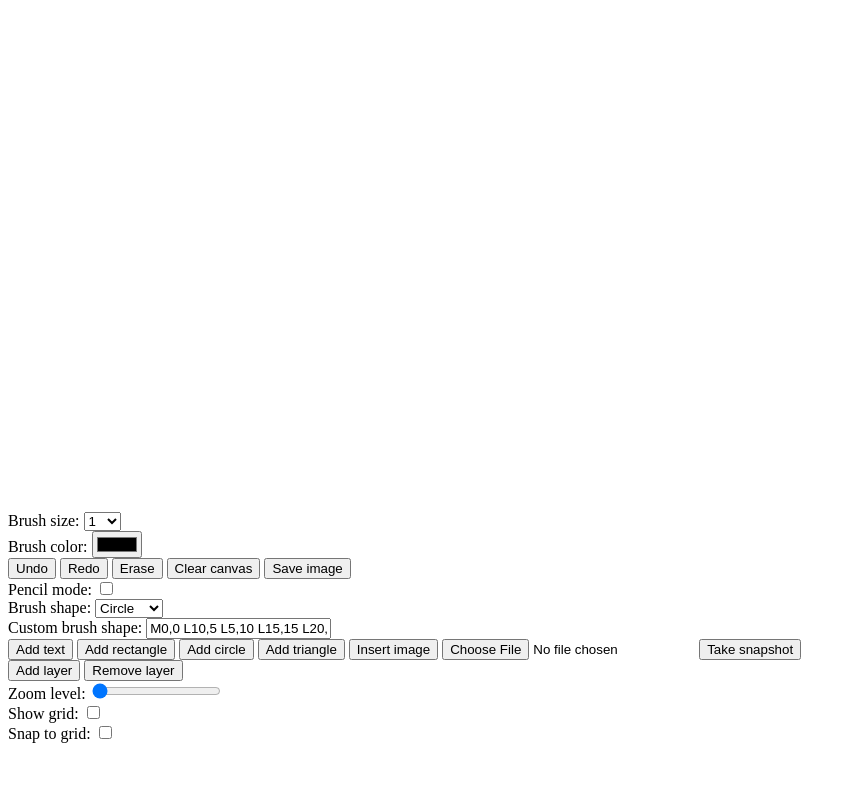
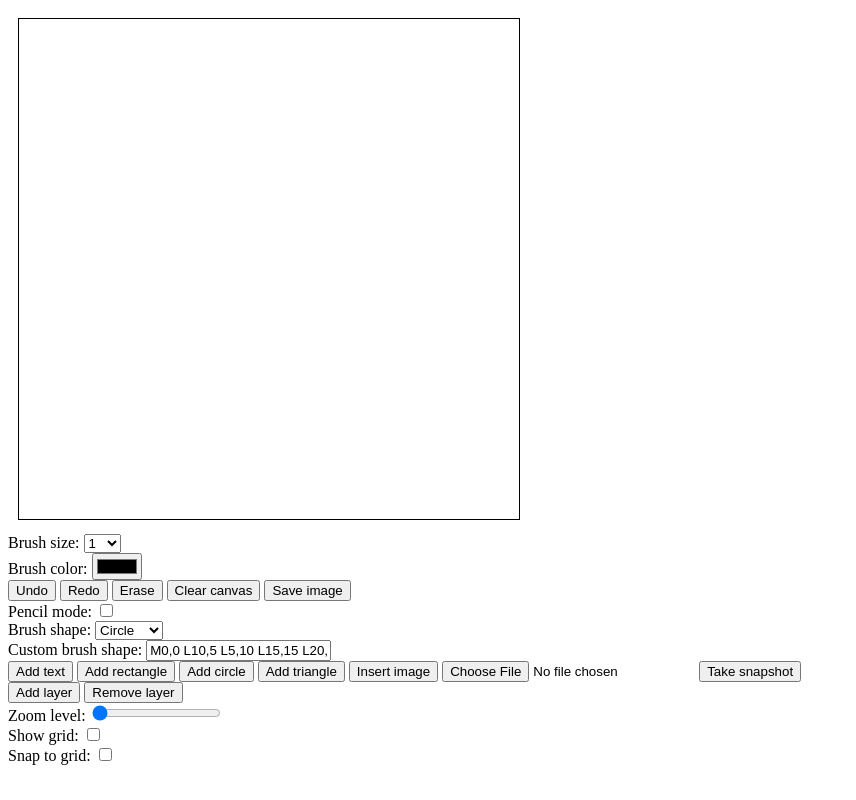
Before and after one commit to NSDesign/CanvasDrawingApp, a plain HTML site: page index.html in a window 1280 px wide. Shown: the whole page, without its empty margins (0-856 px from the left). Drawn offline with Linux system fonts and the light colour scheme.

Commit message:
Canvas styling

```diff
--- a/index.html
+++ b/index.html
@@ -21,7 +21,10 @@
       transition: transform 0.1s ease-out;
     }
 
-
+    canvas{
+      margin: 10px;
+      border: 1px solid black;
+    }
 
 
   </style>
```
